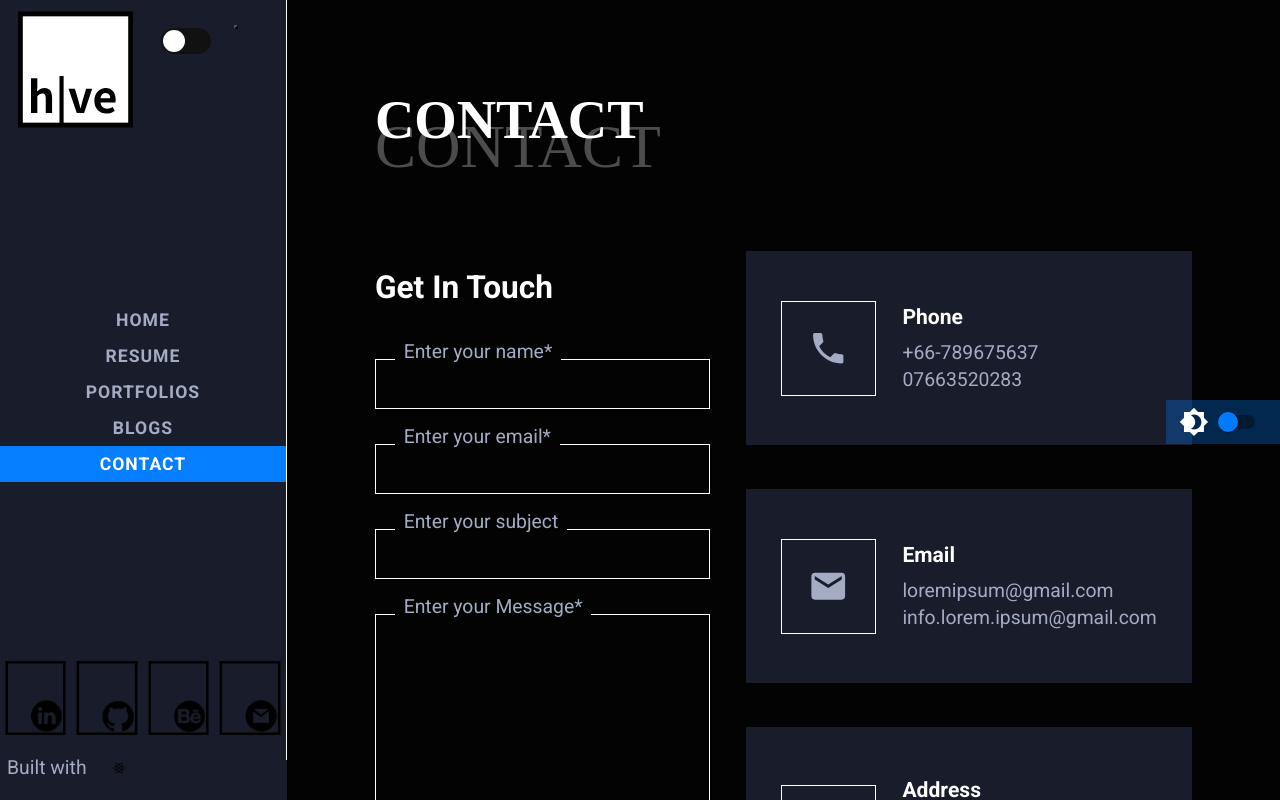
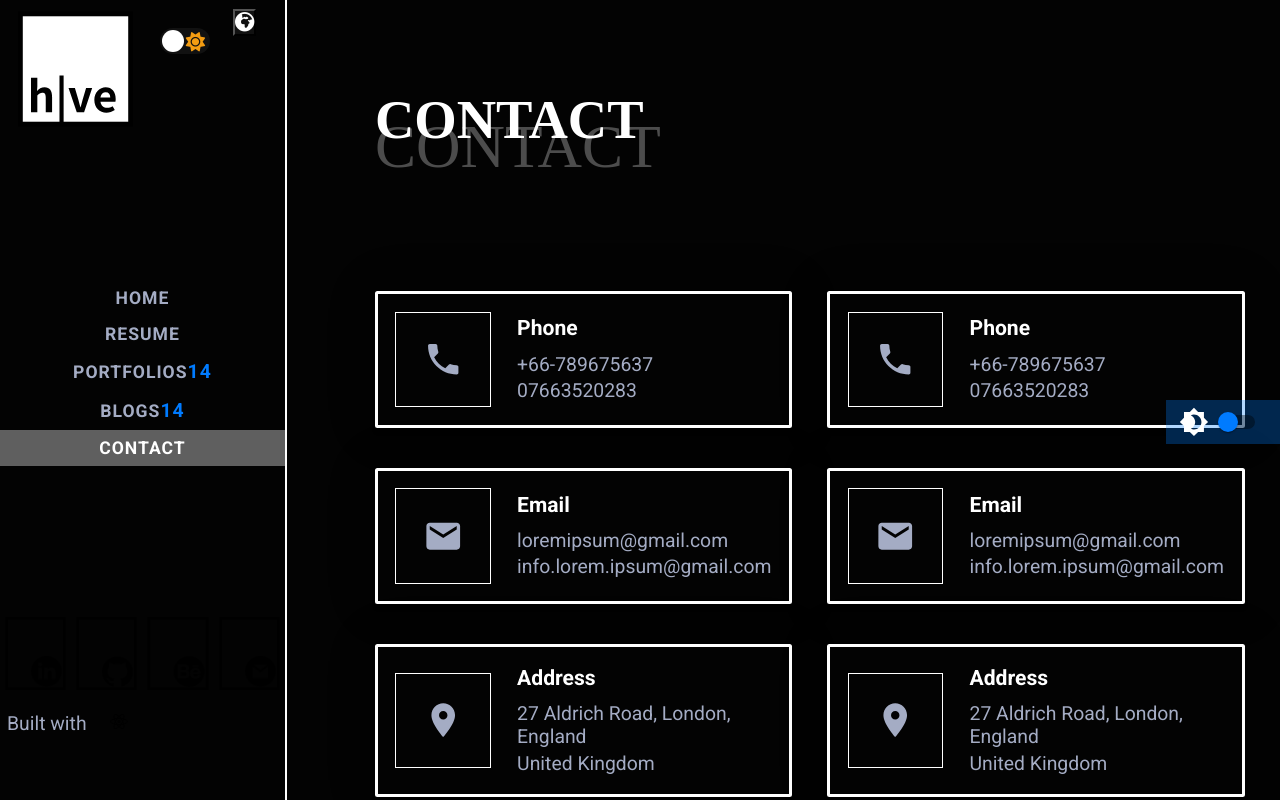
Before and after one commit to cuitlazotlac/portfolio-v2, a React (Create React App) app: page /contact in a window 1280 px wide. Shown: the top 800 px of the page. Built offline with nearby package versions, Linux system fonts and the light colour scheme; a web font is replaced by a local one.

Commit message:
progress o the ui

```diff
--- a/public/index.html
+++ b/public/index.html
@@ -2,6 +2,16 @@
 <html lang="en">
   <head>
     <meta charset="utf-8" />
+    <!-- <link
+      rel="stylesheet"
+      href="https://cdn.jsdelivr.net/npm/bootstrap@4.6.0/dist/css/bootstrap.min.css"
+      integrity="sha384-B0vP5xmATw1+K9KRQjQERJvTumQW0nPEzvF6L/Z6nronJ3oUOFUFpCjEUQouq2+l"
+      crossorigin="anonymous"
+    /> -->
+    <script
+      src="https://kit.fontawesome.com/29520ee518.js"
+      crossorigin="anonymous"
+    ></script>
     <link rel="icon" href="%PUBLIC_URL%/hve_favicon.svg" />
     <link rel="preconnect" href="https://fonts.googleapis.com" />
     <link rel="preconnect" href="https://fonts.gstatic.com" crossorigin />
@@ -13,7 +23,10 @@
       href="https://fonts.googleapis.com/css2?family=Cabin:ital,wght@0,400;0,500;0,600;0,700;1,400;1,500;1,600;1,700&display=swap"
       rel="stylesheet"
     />
-    <link href="https://fonts.googleapis.com/css2?family=Roboto:ital,wght@0,100;0,300;0,400;0,500;0,700;0,900;1,100;1,300;1,400;1,500;1,700;1,900&display=swap" rel="stylesheet">
+    <link
+      href="https://fonts.googleapis.com/css2?family=Roboto:ital,wght@0,100;0,300;0,400;0,500;0,700;0,900;1,100;1,300;1,400;1,500;1,700;1,900&display=swap"
+      rel="stylesheet"
+    />
 
     <meta name="viewport" content="width=device-width, initial-scale=1" />
     <meta name="theme-color" content="#000000" />
--- a/src/Components/ContactItem.js
+++ b/src/Components/ContactItem.js
@@ -1,34 +1,43 @@
+import React from "react";
+import styled from "styled-components";
 
-import React from 'react';
-import styled from 'styled-components';
-
-
-function ContactItem({title, icon, cont1, cont2}) {
+function ContactItem({ title, icon, cont1, cont2 }) {
   return (
     <ContactItemStyled>
-            <div className="left-content">
-                {
-                    icon
-                }
-            </div>
+      <div className="left-content">{icon}</div>
       <div className="right-content">
         <h6>{title}</h6>
         <p>{cont1}</p>
         <p>{cont2}</p>
       </div>
     </ContactItemStyled>
-    )
+  );
 }
 
 const ContactItemStyled = styled.div`
-    padding:1.5rem 2rem;
+  padding: 1.5rem 2rem;
   background-color: var(--background-dark-grey);
   display: flex;
   align-items: center;
-    &:not(:last-child){
+  border: 3px solid var(--border-color);
+  transition: all 0.3s ease-in-out;
+  box-shadow: 0 5px 3px rgba(0, 0, 0, 0.2), 0px 0px 50px rgba(0, 0, 0, 0.2);
+  border-radius: 2.5px;
+  transform-style: preserve-3d;
+  width: 100%;
+  padding: 1rem;
+  overflow: hidden;
+  &:hover {
+    transform: scale(1.1);
+    transform: translate(7px, -7px);
+    transform-style: preserve-3d;
+    transition: all 0.2s ease-in-out;
+    box-shadow: 5px 10px var(--border-color);
+  }
+  &:not(:last-child) {
     margin-bottom: 2.5rem;
   }
-    .left-content{
+  .left-content {
     padding: 1.5rem;
     border: 1px solid var(--border-color);
     font-size: 2rem;
@@ -36,18 +45,18 @@ const ContactItemStyled = styled.div`
     align-items: center;
     justify-content: center;
     margin-right: 1.5rem;
-        svg{
+    svg {
       font-size: 2.3rem;
     }
   }
-    .right-content{
-        h6{
+  .right-content {
+    h6 {
       color: var(--white-color);
       font-size: 1.2rem;
-            padding-bottom: .6rem;
+      padding-bottom: 0.6rem;
     }
-        p{
-            padding: .1rem 0;
+    p {
+      padding: 0.1rem 0;
     }
   }
 `;
--- a/src/Components/Navigation.js
+++ b/src/Components/Navigation.js
@@ -96,11 +96,17 @@ function Navigation() {
         <li className="nav-item">
           <NavLink to="/portfolios" activeClassName="active-class" exact>
             Portfolios
+            <Badge pill variant="secondary">
+              14
+            </Badge>
           </NavLink>
         </li>
         <li className="nav-item">
           <NavLink to="/blogs" activeClassName="active-class" exact>
             Blogs
+            <Badge pill variant="secondary">
+              14
+            </Badge>
           </NavLink>
         </li>
         <li className="nav-item">
@@ -258,9 +264,9 @@ const NavigationStyled = styled.nav`
   justify-content: space-between;
   flex-direction: column;
   align-items: center;
-  height: 95%;
+  height: 100%;
   width: 100%;
-  border-right: 1px solid var(--border-color);
+  border-right: 2px solid var(--border-color);
   .profile {
     width: 100%;
     height: 15%;
@@ -356,7 +362,7 @@ const NavigationStyled = styled.nav`
         letter-spacing: 1px;
         &:hover {
           cursor: pointer;
-          color: var(--white-color);
+          color: var(--border-color);
         }
         &::before {
           content: "";
@@ -365,7 +371,7 @@ const NavigationStyled = styled.nav`
           left: 0;
           width: 0;
           height: 50%;
-          background-color: var(--primary-color);
+          background-color: var(--border-color);
           transition: All 0.4s cubic-bezier(1, -0.2, 0.25, 0.95);
           opacity: 0.21;
           z-index: -1;
@@ -389,7 +395,7 @@ const NavigationStyled = styled.nav`
   }
   .footer-div {
     width: 100%;
-    height: 13%;
+    // height: 13%;
 
     display: grid;
     grid-template-columns: repeat(2, 1fr);
--- a/src/Pages/ContactPage.js
+++ b/src/Pages/ContactPage.js
@@ -1,125 +1,147 @@
-
-import React from 'react';
-import styled from 'styled-components';
-import {MainLayout, InnerLayout} from '../resources/styles/Layouts';
-import Title from '../Components/Title';
-import PrimaryButton from '../Components/PrimaryButton';
-import PhoneIcon from '@material-ui/icons/Phone';
-import EmailIcon from '@material-ui/icons/Email';
-import LocationOnIcon from '@material-ui/icons/LocationOn';
-import ContactItem from '../Components/ContactItem';
+import React from "react";
+import styled from "styled-components";
+import { MainLayout, InnerLayout } from "../resources/styles/Layouts";
+import Title from "../Components/Title";
+import PrimaryButton from "../Components/PrimaryButton";
+import PhoneIcon from "@material-ui/icons/Phone";
+import EmailIcon from "@material-ui/icons/Email";
+import LocationOnIcon from "@material-ui/icons/LocationOn";
+import ContactItem from "../Components/ContactItem";
 
 function ContactPage() {
-    const phone = <PhoneIcon />
-    const email = <EmailIcon />
-    const location = <LocationOnIcon />
+  const phone = <PhoneIcon />;
+  const email = <EmailIcon />;
+  const location = <LocationOnIcon />;
   return (
     <MainLayout>
-            <Title title={'Contact'} span={'Contact'} />
-            <ContactPageStyled >
-            <InnerLayout className={'contact-section'}>
-                <div className="left-content">
-                    <div className="contact-title">
-                        <h4>Get In Touch</h4>
-                    </div>
-                    <form  className="form">
-                        <div className="form-field">
-                            <label htmlFor="name"  >Enter your name*</label>
-                            <input type="text" id="name" />
-                        </div>
-                        <div className="form-field">
-                            <label htmlFor="email"  >Enter your email*</label>
-                            <input type="email" id="email" />
-                        </div>
-                        <div className="form-field">
-                            <label htmlFor="subject"  >Enter your subject</label>
-                            <input type="text" id="subject" />
-                        </div>
-                        <div className="form-field">
-                            <label htmlFor="text-area">Enter your Message*</label>
-                            <textarea name="textarea" id="textarea" cols="30" rows="10"></textarea>
-                        </div>
-                        <div className="form-field f-button">
-                            <PrimaryButton title={'Send Email'} />
-                        </div>
-                    </form>
+      <Title title={"Contact"} span={"Contact"} />
+      <ContactPageStyled>
+        <InnerLayout className={"contact-section"}>
+          <div className="right-content">
+            <a href="https://about.twitter.com/" target="_blank">
+              <ContactItem
+                title={"Phone"}
+                icon={phone}
+                cont1={"+66-789675637"}
+                cont2={"07663520283"}
+              />
+            </a>
+            <a href="https://about.twitter.com/" target="_blank">
+              <ContactItem
+                title={"Email"}
+                icon={email}
+                cont1={"loremipsum@gmail.com"}
+                cont2={"info.lorem.ipsum@gmail.com"}
+              />
+            </a>{" "}
+            <a href="https://about.twitter.com/" target="_blank">
+              <ContactItem
+                title={"Address"}
+                icon={location}
+                cont1={"27 Aldrich Road, London, England"}
+                cont2={"United Kingdom"}
+              />
+            </a>
           </div>
           <div className="right-content">
-                    <ContactItem title={'Phone'} icon={phone} cont1={'+66-789675637'} cont2={'07663520283'} />
-                    <ContactItem title={'Email'} icon={email} cont1={'loremipsum@gmail.com'} cont2={'info.lorem.ipsum@gmail.com'} />
-                    <ContactItem title={'Address'} icon={location} cont1={'27 Aldrich Road, London, England'} cont2={'United Kingdom'} />
-
+            <a href="https://about.twitter.com/" target="_blank">
+              <ContactItem
+                title={"Phone"}
+                icon={phone}
+                cont1={"+66-789675637"}
+                cont2={"07663520283"}
+              />
+            </a>
+            <a href="https://about.twitter.com/" target="_blank">
+              <ContactItem
+                title={"Email"}
+                icon={email}
+                cont1={"loremipsum@gmail.com"}
+                cont2={"info.lorem.ipsum@gmail.com"}
+              />
+            </a>{" "}
+            <a href="https://about.twitter.com/" target="_blank">
+              <ContactItem
+                title={"Address"}
+                icon={location}
+                cont1={"27 Aldrich Road, London, England"}
+                cont2={"United Kingdom"}
+              />
+            </a>
           </div>
         </InnerLayout>
       </ContactPageStyled>
     </MainLayout>
-    )
+  );
 }
 
 const ContactPageStyled = styled.section`
-    .contact-section{
+  .contact-section {
     display: grid;
     grid-template-columns: repeat(2, 1fr);
     grid-column-gap: 2rem;
-        @media screen and (max-width: 978px){
+    @media screen and (max-width: 978px) {
       grid-template-columns: repeat(1, 1fr);
-            .f-button{
+      .f-button {
         margin-bottom: 3rem;
       }
     }
-        .right-content{
+    .right-content {
+      a {
+        margin-top: 40px;
+      }
       display: grid;
       grid-template-columns: repeat(1, 1fr);
-            @media screen and (max-width: 502px){
+      @media screen and (max-width: 502px) {
         width: 70%;
       }
     }
-        .contact-title{
-            h4{
+
+    .contact-title {
+      h4 {
         color: var(--white-color);
         padding: 1rem 0;
         font-size: 1.8rem;
       }
     }
-        .form{
+    .form {
       width: 100%;
-            @media screen and (max-width: 502px){
+      @media screen and (max-width: 502px) {
         width: 100%;
       }
-            .form-field{
+      .form-field {
         margin-top: 2rem;
         position: relative;
         width: 100%;
-                label{
+        label {
           position: absolute;
           left: 20px;
           top: -19px;
           display: inline-block;
           background-color: var(--background-dark-color);
-                    padding:0 .5rem;
+          padding: 0 0.5rem;
           color: inherit;
         }
-                input{
+        input {
           border: 1px solid var(--border-color);
           outline: none;
           background: transparent;
           height: 50px;
-                    padding:0 15px;
+          padding: 0 15px;
           width: 100%;
           color: inherit;
         }
-                textarea{
+        textarea {
           background-color: transparent;
           border: 1px solid var(--border-color);
           outline: none;
           color: inherit;
           width: 100%;
-                    padding: .8rem 1rem;
+          padding: 0.8rem 1rem;
         }
       }
-
     }
   }
 `;
 
-export default ContactPage
+export default ContactPage;
--- a/src/resources/styles/GlobalStyle.js
+++ b/src/resources/styles/GlobalStyle.js
@@ -4,8 +4,8 @@ import {createGlobalStyle} from 'styled-components';
 
 const GlobalStyle = createGlobalStyle`
 /* :root{
-    --primary-color: #007bff;
-    --primary-color-light: #057FFF;
+    --primary-color: #5F5F5F;
+    --primary-color-light: #5F5F5F;
     --secondary-color: #6c757d;
     --background-dark-color: #030303;
     --background-dark-grey: #191D2B;
@@ -23,8 +23,8 @@ const GlobalStyle = createGlobalStyle`
     --border-color: #383838;
 } */
 .light-theme{
-    --primary-color: #007bff;
-    --primary-color-light: #057FFF;
+    --primary-color: #5F5F5F;
+    --primary-color-light: #5F5F5F;
     --secondary-color: #ff7675;
     --background-dark-color: #F1F1F1;
     --background-dark-grey: #e4e4e4;
@@ -43,10 +43,10 @@ const GlobalStyle = createGlobalStyle`
 }
 .dark-theme{
     --primary-color: #007bff;
-    --primary-color-light: #057FFF;
+    --primary-color-light: #5F5F5F;
     --secondary-color: #6c757d;
     --background-dark-color: #030303;
-    --background-dark-grey: #191D2B;
+    --background-dark-grey: #030303;
     --border-color: #2e344e;
     --background-light-color: #F1F1F1;
     --background-light-color-2: rgba(3,127,255,.3);
@@ -54,7 +54,7 @@ const GlobalStyle = createGlobalStyle`
     --font-light-color: #a4acc4;
     --font-dark-color: #313131;
     --font-dark-color-2: #151515;
-    --sidebar-dark-color: #191D2B;
+    --sidebar-dark-color: #030303;
     --scrollbar-bg-color: #383838;
     --scrollbar-thump-color: #6b6b6b;
     --scrollbar-track-color: #383838;
--- a/src/resources/styles/Layouts.js
+++ b/src/resources/styles/Layouts.js
@@ -1,18 +1,31 @@
 import styled from "styled-components";
 
-
 export const MainLayout = styled.div`
-    padding: 5rem;
-    @media screen and (max-width: 642px){
-        padding: 4rem;
+  a {
+    :link {
+      text-decoration: none;
     }
-    /* @media screen and (max-width: 510px){
+    :visited {
+      text-decoration: none;
+    }
+    :hover {
+      text-decoration: underline;
+    }
+    :active {
+      text-decoration: underline;
+    }
+  }
+  padding: 5rem;
+  @media screen and (max-width: 642px) {
+    padding: 4rem;
+  }
+  /* @media screen and (max-width: 510px){
         padding: 3rem;
     } */
-    @media screen and (max-width: 571px){
-        padding: 2rem .4rem;
-    }
+  @media screen and (max-width: 571px) {
+    padding: 2rem 0.4rem;
+  }
 `;
 export const InnerLayout = styled.div`
-    padding: 5rem 0;
+  padding: 5rem 0;
 `;
```
Also changed, not shown: src/Pages/BlogsPage.js (+13 -48 lines). Lines whose indentation alone changed are shown as unchanged.
